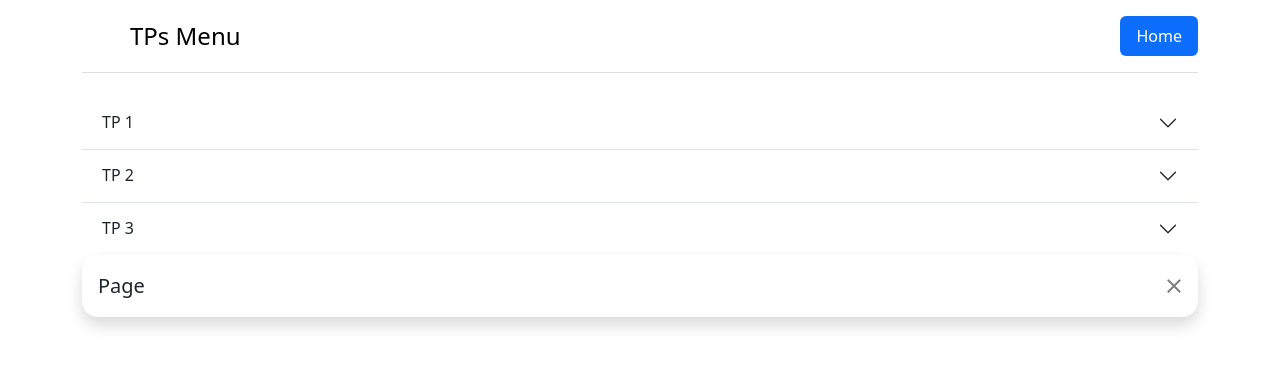
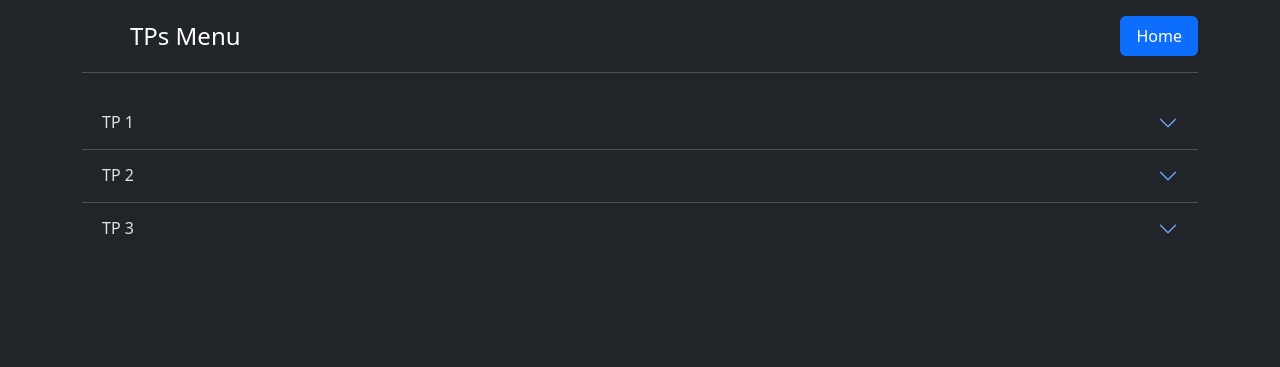
Before and after one commit to acostaDemianAaron/PWD-2023, a PHP site: page / in a window 1280 px wide. Shown: the top 367 px of the page. Run offline with PHP 8.4, Linux system fonts and the light colour scheme; a stand-in replaces the project's code that opens the database connection; some libraries are stand-ins or nearby versions.

Commit message:
Corrected index and added a couple header imports

```diff
--- a/TP1/Problema1/View/html/verNumeroIndex.php
+++ b/TP1/Problema1/View/html/verNumeroIndex.php
@@ -1,5 +1,5 @@
 <!DOCTYPE html>
-<html lang="en">
+<html lang="en" data-bs-theme="auto">
 
 <head>
     <meta charset="UTF-8">
@@ -8,6 +8,8 @@
 </head>
 
 <body>
+    <?php include("../../../../header.php"); ?>
+
     <!-- Problema 1 del Trabajo Práctico Nº 1 de PHP -->
     <form name="formNum" id="formNum" action="../../Controller/verNumero.php" method="GET">
         <!--Comprueba si el número ingresado es positivo, negativo o cero-->
--- a/TP1/Problema2/View/html/horaDeCursadaIndex.php
+++ b/TP1/Problema2/View/html/horaDeCursadaIndex.php
@@ -8,6 +8,8 @@
 </head>
 
 <body>
+    <?php include("../../../../header.php"); ?>
+
     <!-- Problema 2 del Trabajo Práctico Nº 1 de PHP -->
     <form action="../../Controller/horaDeCursada.php" method="GET">
 
--- a/index.php
+++ b/index.php
@@ -1,5 +1,5 @@
 <!DOCTYPE html>
-<html lang="en" data-bs-theme="auto">
+<html lang="en" data-bs-theme="dark">
 
 <head>
     <meta charset="UTF-8">
@@ -8,8 +8,7 @@
 </head>
 
 <body>
-    <?php include_once("config.php");
-    include("header.php"); ?>
+    <?php include("header.php"); ?>
 
     <div class="container">
         <div class="accordion accordion-flush" id="accordionFlushExample">
@@ -23,8 +22,14 @@
                     <div class="accordion-body">
                         <div class="btn-group" role="group" aria-label="Basic example">
                             <button type="button" class="btn btn-primary redirect-button" onclick="location.href='/TP1/Problema1/View/html/verNumeroIndex.php'">EJ1</button>
-                            <button type="button" class="btn btn-primary redirect-button">EJ2</button>
-                            <button type="button" class="btn btn-primary redirect-button">EJ3</button>
+                            <button type="button" class="btn btn-primary redirect-button" onclick="location.href='/TP1/Problema2/View/html/horaDeCursadaIndex.php'">EJ2</button>
+                            <button type="button" class="btn btn-primary redirect-button" onclick="location.href='/TP1/Problema3/View/html/usandoInfoGETIndex.php'">EJ3 GET</button>
+                            <button type="button" class="btn btn-primary redirect-button" onclick="location.href='/TP1/Problema3/View/html/usandoInfoPOSTIndex.php'">EJ3 POST</button>
+                            <button type="button" class="btn btn-primary redirect-button" onclick="location.href='/TP1/Problema4/View/html/usandoInfoIndex.php'">EJ4</button>
+                            <button type="button" class="btn btn-primary redirect-button" onclick="location.href='/TP1/Problema5/View/html/usandoInfoIndex.php'">EJ5</button>
+                            <button type="button" class="btn btn-primary redirect-button" onclick="location.href='/TP1/Problema6/View/html/usandoInfoIndex.php'">EJ6</button>
+                            <button type="button" class="btn btn-primary redirect-button" onclick="location.href='/TP1/Problema7/View/html/operacionIndex.php'">EJ7</button>
+                            <button type="button" class="btn btn-primary redirect-button" onclick="location.href='/TP1/Problema8/View/html/tarifaEntradaIndex.php'">EJ8</button>
                         </div>
                     </div>
                 </div>
@@ -36,33 +41,41 @@
                     </button>
                 </h2>
                 <div id="flush-collapseTwo" class="accordion-collapse collapse" data-bs-parent="#accordionFlushExample">
-                    <div class="accordion-body">Placeholder content for this accordion, which is intended to demonstrate the <code>.accordion-flush</code> class. This is the second item's accordion body. Let's imagine this being filled with some actual content.</div>
+                    <div class="accordion-body">
+                        <button type="button" class="btn btn-primary redirect-button disabled" onclick="location.href='/TP2/Problema1/View/html/verNumeroIndex.php'">EJ1</button>
+                        <div class="accordion-item">
+                            <h2 class="accordion-header">
+                                <button class="accordion-button" type="button" data-bs-toggle="collapse" data-bs-target="#flush-collapseTwo" aria-expanded="false" aria-controls="flush-collapseTwo">
+                                    EJ 2
+                                </button>
+                            </h2>
+                            <div id="flush-collapseTwo" class="accordion-collapse" data-bs-parent="#accordionFlushExample">
+                                <div class="accordion-body">
+                                    <button type="button" class="btn btn-primary redirect-button disabled" onclick="location.href='/TP2/Problema2/Problema1/View/html/verNumeroIndex.php'">EJ1</button>
+                                    <button type="button" class="btn btn-primary redirect-button disabled" onclick="location.href='/TP2/Problema2/Problema2/View/html/horaDeCursadaIndex.php'">EJ2</button>
+                                    <button type="button" class="btn btn-primary redirect-button disabled" onclick="location.href='/TP2/Problema2/Problema3/View/html/usandoInfoGETIndex.php'">EJ3 GET</button>
+                                    <button type="button" class="btn btn-primary redirect-button disabled" onclick="location.href='/TP2/Problema2/Problema3/View/html/usandoInfoPOSTIndex.php'">EJ3 POST</button>
+                                    <button type="button" class="btn btn-primary redirect-button disabled" onclick="location.href='/TP2/Problema2/Problema4/View/html/usandoInfoIndex.php'">EJ4</button>
+                                    <button type="button" class="btn btn-primary redirect-button disabled" onclick="location.href='/TP2/Problema2/Problema5/View/html/usandoInfoIndex.php'">EJ5</button>
+                                    <button type="button" class="btn btn-primary redirect-button disabled" onclick="location.href='/TP2/Problema2/Problema6/View/html/usandoInfoIndex.php'">EJ6</button>
+                                    <button type="button" class="btn btn-primary redirect-button disabled" onclick="location.href='/TP2/Problema2/Problema7/View/html/operacionIndex.php'">EJ7</button>
+                                    <button type="button" class="btn btn-primary redirect-button disabled" onclick="location.href='/TP2/Problema2/Problema8/View/html/tarifaEntradaIndex.php'">EJ8</button>
+                                </div>
+                            </div>
+                        </div>
+                        <button type="button" class="btn btn-primary redirect-button disabled" onclick="location.href='/TP2/Problema1/View/html/verNumeroIndex.php'">EJ3</button>
+                    </div>
                 </div>
             </div>
             <div class="accordion-item">
                 <h2 class="accordion-header">
-                    <button class="accordion-button collapsed" type="button" data-bs-toggle="collapse" data-bs-target="#flush-collapseThree" aria-expanded="false" aria-controls="flush-collapseThree">
+                    <button class="accordion-button collapsed disabled" type="button" data-bs-toggle="collapse" data-bs-target="#flush-collapseThree" aria-expanded="false" aria-controls="flush-collapseThree">
                         TP 3
                     </button>
                 </h2>
-                <div id="flush-collapseThree" class="accordion-collapse collapse" data-bs-parent="#accordionFlushExample">
-                    <div class="accordion-body">Placeholder content for this accordion, which is intended to demonstrate the <code>.accordion-flush</code> class. This is the third item's accordion body. Nothing more exciting happening here in terms of content, but just filling up the space to make it look, at least at first glance, a bit more representative of how this would look in a real-world application.</div>
-                </div>
+
             </div>
         </div>
-
-        <div class="modal-dialog" role="document">
-            <div class="modal-content rounded-4 shadow p-3">
-                <div class="modal-header border-bottom-0">
-                    <h1 class="modal-title fs-5">Page</h1>
-                    <button type="button" class="btn-close" data-bs-dismiss="modal" aria-label="Close"></button>
-                </div>
-                <div class="modal-body py-0">
-                    <div id="pageload"></div>
-                </div>
-            </div>
-        </div>
-    </div>
 </body>
 
 </html>
```
